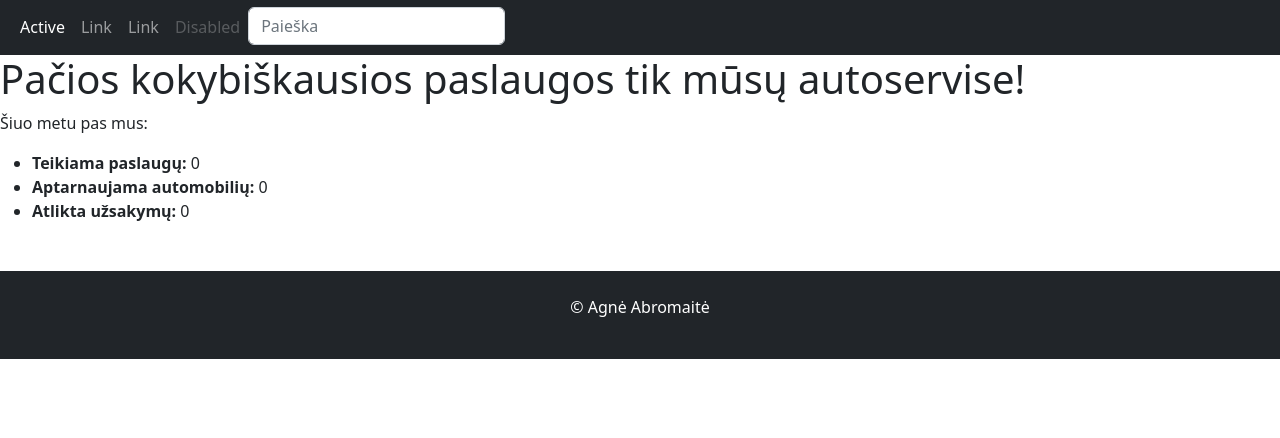
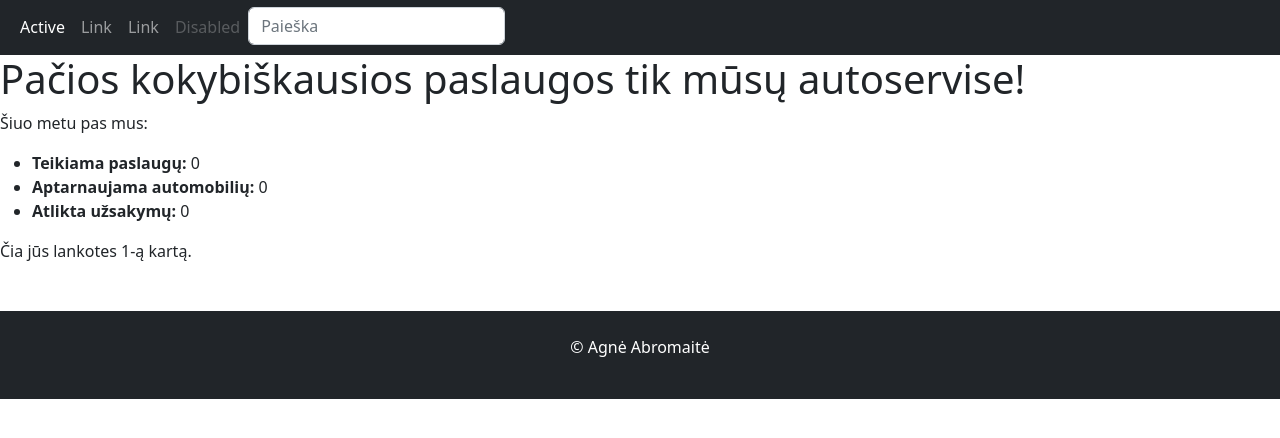
Before and after one commit to A-Abromaite/auto, a Django app: page /autoservice/ in a window 1280 px wide. Shown: the part 313-751 px from the top of the page. Run offline with Django 4.2, Linux system fonts and the light colour scheme; data that the repository does not hold is empty.

Commit message:
Pagrindiniame puslapyje rodomas sesijos apsilankymų skaičius

```diff
--- a/mysite/autoservice/templates/index.html
+++ b/mysite/autoservice/templates/index.html
@@ -12,4 +12,6 @@
     <li><strong>Atlikta užsakymų: </strong>{{ num_services_completed }}</li>
 </ul>
 
+<p>Čia jūs lankotes {{ num_visits }}-ą kartą.</p>
+
 {%endblock%}
--- a/mysite/autoservice/templates/vehicles.html
+++ b/mysite/autoservice/templates/vehicles.html
@@ -12,7 +12,7 @@
     <div class="col-md-4 d-flex align-items-stretch">
         <div class="card mb-4 shadow-sm">
             {% if vehicle.photo %}
-            <img src="{{ book.cover.url }}" class="card-img-top" alt="...">
+            <img src="{{ vehicle.photo.url }}" class="card-img-top" alt="...">
             {% else %}
             <img src="{% static 'img/no-image.png' %}" class="card-img-top">
             {% endif %}
--- a/mysite/autoservice/views.py
+++ b/mysite/autoservice/views.py
@@ -18,7 +18,8 @@ def search(request):
 
 
 def index(request):
-
+    num_visits = request.session.get('num_visits', 1)
+    request.session['num_visits'] = num_visits + 1
     num_services = Service.objects.all().count()
     num_vehicles = Vehicle.objects.all().count()
     num_services_completed = Order.objects.filter(status__exact="i").count()
@@ -26,7 +27,8 @@ def index(request):
     context = {
         'num_services': num_services,
         'num_vehicles': num_vehicles,
-        'num_services_completed': num_services_completed
+        'num_services_completed': num_services_completed,
+        'num_visits': num_visits,
     }
 
 
```
